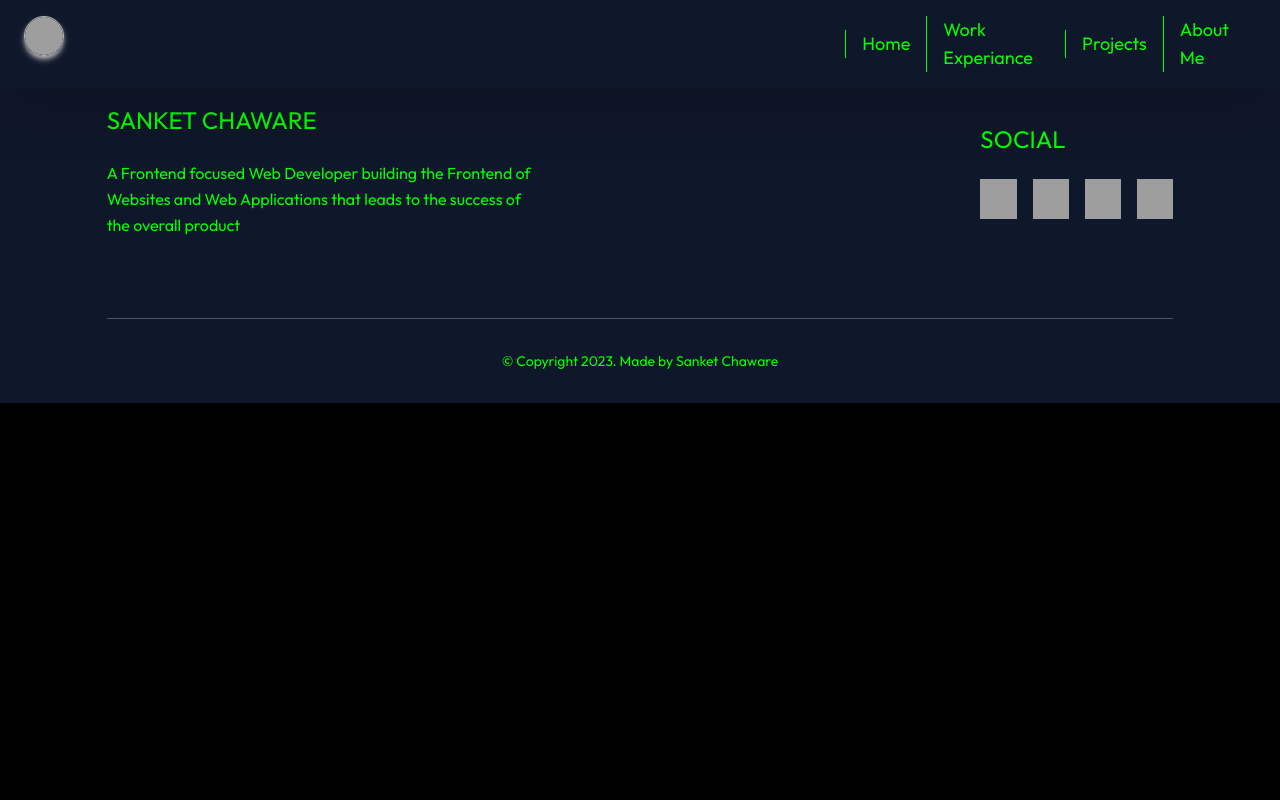
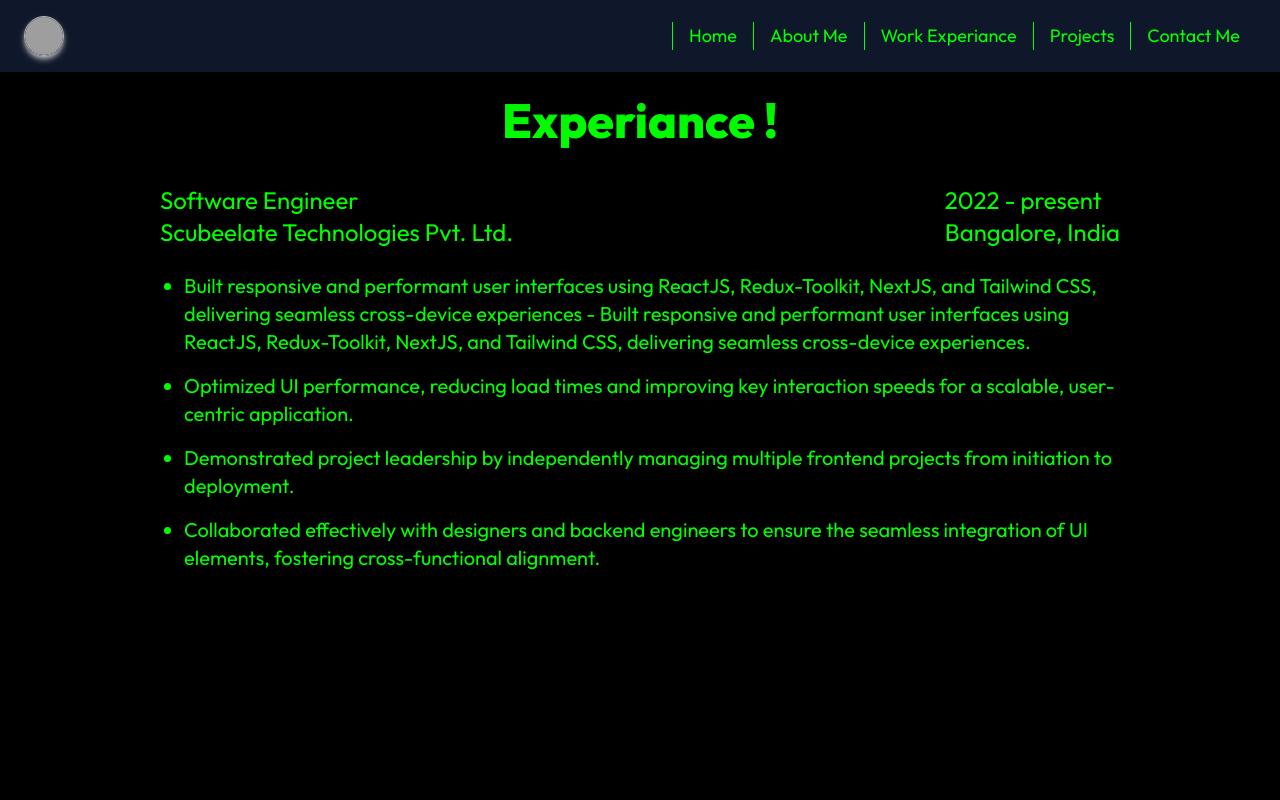
Before and after one commit to sanketnchaware/Portfolio-React, a React (Create React App) app: page /work-experiance in a window 1280 px wide. Shown: the top 800 px of the page. Built offline with nearby package versions, Linux system fonts and the light colour scheme; grey boxes are pictures that could not be loaded.

Commit message:
added projects and webpack

```diff
--- a/src/Components/About.jsx
+++ b/src/Components/About.jsx
@@ -5,7 +5,7 @@ import CutomButton from "./CustomButton";
 const About = () => {
   return (
     <div id="About Me" className=" ">
-      <div className="flex  sm:h-screen items-center">
+      <div id="about" className="flex    sm:h-screen items-center">
         <div className=" ">
           <p className="heading">About Me !</p>
           <br />
--- a/src/Components/Contact.jsx
+++ b/src/Components/Contact.jsx
@@ -17,8 +17,10 @@ const Contact = () => {
   };
 
   return (
-    <div className="space-y-10   my-20 sm:my-44 ">
-      <p className="heading">Contact Me !</p>
+    <div className="   h-screen      ">
+      <div className="flex w-full h-full items-center">
+        <div className="w-full  space-y-8">
+          <p className="heading ">Contact Me !</p>
 
           <form
             onsubmit={handleSubmit}
@@ -57,6 +59,8 @@ const Contact = () => {
             <CustomButton title="Submit" />
           </form>
         </div>
+      </div>
+    </div>
   );
 };
 
--- a/src/Components/Experiance.jsx
+++ b/src/Components/Experiance.jsx
@@ -1,9 +1,46 @@
-import React from 'react'
+import React from "react";
 
 const Experiance = () => {
   return (
-    <div>Experiance</div>
-  )
-}
+    <div className="w-9/12 m-auto h-screen  pt-24  ">
+      <div className="">
+        <p className="heading ">Experiance !</p>
 
-export default Experiance
+        <div className=" text-2xl flex mt-10 items-center  justify-between">
+          <div>
+            <p>Software Engineer</p>
+            <p>Scubeelate Technologies Pvt. Ltd.</p>
+          </div>
+          <div>
+            <p>2022 - present</p> <p>Bangalore, India</p>
+          </div>
+        </div>
+        <br />
+        <ul className="list-disc pl-6 space-y-4">
+          <li className="text-xl">
+            Built responsive and performant user interfaces using ReactJS,
+            Redux-Toolkit, NextJS, and Tailwind CSS, delivering seamless
+            cross-device experiences - Built responsive and performant user
+            interfaces using ReactJS, Redux-Toolkit, NextJS, and Tailwind CSS,
+            delivering seamless cross-device experiences.
+          </li>
+          <li className="text-xl">
+            Optimized UI performance, reducing load times and improving key
+            interaction speeds for a scalable, user-centric application.
+          </li>
+          <li className="text-xl">
+            Demonstrated project leadership by independently managing multiple
+            frontend projects from initiation to deployment.
+          </li>
+          <li className="text-xl">
+            Collaborated effectively with designers and backend engineers to
+            ensure the seamless integration of UI elements, fostering
+            cross-functional alignment.
+          </li>
+        </ul>
+      </div>
+    </div>
+  );
+};
+
+export default Experiance;
--- a/src/Components/Home.jsx
+++ b/src/Components/Home.jsx
@@ -6,12 +6,14 @@ import Contact from "./Contact";
 import Typewriter from "typewriter-effect";
 import gsap from "gsap/dist/gsap";
 import ScrollTrigger from "gsap/dist/ScrollTrigger";
+import Experiance from "./Experiance";
+import { Link } from "react-router-dom";
 
 const Home = () => {
   gsap.registerPlugin(ScrollTrigger);
 
   return (
-    <div className="snap_parent  space-y-44 ">
+    <div id="home" className="snap_parent  space-y-44 ">
       <div className="snap_child mt-12 sm:h-screen flex  items-center justify-center flex-col gap-20 ">
         <div className="w-11/12  sm:w-8/12 m-auto">
           <div className=" gap-4  flex sm:flex-row flex-col-reverse items-center  justify-between">
@@ -36,14 +38,22 @@ const Home = () => {
                 </p>
                 <br />
                 <div className="flex sm:justify-start justify-center items-center gap-4">
-                  <img className="w-6 h-6" src="/icons/linkedin.svg" alt="" />
-                  <img className="w-8 h-8" src="/icons/github.svg" alt="" />
+                  <Link to="/" className="">
+                    <img className="w-6 h-6" src="/icons/linkedin.svg" alt="" />
+                  </Link>
+                  <Link to="/">
+                    <img className="w-8 h-8" src="/icons/github.svg" alt="" />
+                  </Link>
                 </div>
               </p>
             </div>
             <div className="w-8/12 m-auto sm:w-6/12">
               <div className="blob   w-full h-60 sm:h-80 relative overflow-hidden my-10 sm:my-20">
-                <img src="/images/profile.webp " className=" absolute" alt="" />
+                <img
+                  src="/images/profile.webp "
+                  className="-top-5 absolute"
+                  alt=""
+                />
                 <div className="bg-hackingGreen opacity-50 -z-10 absolute  w-full h-full"></div>
               </div>
             </div>
@@ -67,10 +77,14 @@ const Home = () => {
 
       <About />
 
-      <div className="snap_child">
+      <div id="experiance" className="">
+        <Experiance />
+      </div>
+
+      <div id="projects" className="snap_child">
         <Projects />
       </div>
-      <div className="snap_child">
+      <div id="contact" className="snap_child">
         <Contact />
       </div>
     </div>
--- a/src/Components/Navbar.jsx
+++ b/src/Components/Navbar.jsx
@@ -1,15 +1,18 @@
 import React from "react";
 
 const Navbar = () => {
-  const ShowComponent = () => {
-    const element = document.getElementById("theelementsid");
-
-    if (element) {
-      window.scroll({
-        top: element.scrollTop,
+  const ShowComponent = (itemid) => {
+    console.log("itemid:", itemid);
+    document.querySelector(`.${itemid}`).scrollIntoView({
       behavior: "smooth",
     });
-    }
+
+    // if (element) {
+    //   window.scroll({
+    //     top: element.scrollTop,
+    //     behavior: "smooth",
+    //   });
+    // }
   };
   return (
     <nav className="flex bg-slate-900 fixed top-0  h-auto z-50 backdrop-blur-3xl  w-full px-6 py-4  justify-between drop-shadow-2xl decoration-purple-400">
@@ -22,19 +25,33 @@ const Navbar = () => {
           alt="profile_photo"
         />
       </div>
-      <div className="navlinks  hidden sm:flex justify-between  w-4/12  ">
-        {["Home", "Work Experiance", "Projects", "About Me"].map((item) => {
+      <div className="navlinks  hidden sm:flex justify-between   w-fit  ">
+        {React.Children.toArray(
+          [
+            { name: "Home", url: "home" },
+            { name: "About Me ", url: "about" },
+            { name: "Work Experiance", url: "experiance" },
+            { name: "Projects", url: "projects" },
+            { name: "Contact Me", url: "contact" },
+          ].map(({ name, url }) => {
             return (
-            <p
-              id={item}
+              <a
+                className="cursor-pointer"
                 onClick={() => {
-                ShowComponent(item);
+                  document.querySelector(`#${url}`).scrollIntoView({
+                    behavior: "smooth",
+                  });
                 }}
+                // href={`#${url}`}
+                // onClick={() => {
+                //   ShowComponent(url);
+                // }}
               >
-              {item}
-            </p>
+                {name}
+              </a>
             );
-        })}
+          })
+        )}
       </div>
     </nav>
   );
--- a/src/Components/Projects.jsx
+++ b/src/Components/Projects.jsx
@@ -1,20 +1,9 @@
-import React from "react";
+import React, { useState } from "react";
 
 import CustomButton from "./CustomButton";
 import { Link } from "react-router-dom";
 
-const Projects = () => {
-  return (
-    <div id="About Me" className="space-y-10">
-      <p className="heading">Projects !</p>
-
-      <div className="flex justify-center text-2xl w-9/12 m-auto">
-        <p className="text-center leading-normal">
-          Here you will find some of projects that I worked on.
-        </p>
-      </div>
-
-      {[
+const projects = [
   {
     name: "Zaincare",
     img: "/images/zaincare.webp",
@@ -69,9 +58,28 @@ const Projects = () => {
     description:
       " Lorem ipsum dolor sit, amet consectetur adipisicing elit. Atque, in. A numquam vel repellendus dolorum odit impeditsuscipit praesentium facilis libero enim dolor quibusdam vitaeblanditiis, cum quasi exercitationem officiis.",
   },
-      ].map(({ name, img, description }, index) => {
+];
+
+const Projects = () => {
+  const [projectsCount, setProjectsCount] = useState(3);
   return (
-          <div className="grid  grid-cols-1 sm:grid-cols-2 justify-between gap-10 w-10/12 m-auto">
+    <div id="About Me" className="py-24 space-y-10">
+      <p className="heading">Projects !</p>
+
+      <div className="flex justify-center text-2xl w-9/12 m-auto">
+        <p className="text-center leading-normal">
+          Here you will find some of projects that I worked on.
+        </p>
+      </div>
+
+      {React.Children.toArray(
+        projects.map(({ name, img, description }, index) => {
+          return (
+            <div
+              className={`${
+                index < projectsCount ? "grid" : "hidden"
+              }   grid-cols-1 sm:grid-cols-2 justify-between gap-10 w-10/12 m-auto`}
+            >
               <div className="border border-hackingGreen rounded-xl w-full h-fit p-2 ">
                 <img src={img} className="rounded-xl" alt="proj_image" />
               </div>
@@ -93,7 +101,32 @@ const Projects = () => {
               </div>
             </div>
           );
-      })}
+        })
+      )}
+
+      {projects.length !== projectsCount ? (
+        <div className="flex justify-between items-center">
+          <button
+            className="underline text-2xl m-auto"
+            onClick={() => {
+              setProjectsCount(projects.length);
+            }}
+          >
+            View More
+          </button>
+        </div>
+      ) : (
+        <div className="flex justify-between items-center">
+          <button
+            className="underline text-2xl m-auto"
+            onClick={() => {
+              setProjectsCount(3);
+            }}
+          >
+            View Less
+          </button>
+        </div>
+      )}
     </div>
   );
 };
--- a/src/index.js
+++ b/src/index.js
@@ -7,11 +7,9 @@ import { BrowserRouter } from "react-router-dom";
 
 const root = ReactDOM.createRoot(document.getElementById("root"));
 root.render(
-  <React.StrictMode>
-    <BrowserRouter>
-      <App />
-    </BrowserRouter>
-  </React.StrictMode>
+  <BrowserRouter>
+    <App />
+  </BrowserRouter>
 );
 
 // If you want to start measuring performance in your app, pass a function
--- a/src/index.scss
+++ b/src/index.scss
@@ -7,21 +7,15 @@ body {
 }
 
 
-
-
-*{
-  // @apply debug
-}
-
 .debug {
   border: 1px solid red;
 }
 
-.navlinks p:hover {
-  @apply  border-b  font-Outfit  border-l-0 shadow-sm  border-hackingGreen;
+.navlinks a:hover {
+  @apply  border-b font-Outfit  border-l-0 shadow-xl   border-hackingGreen;
 }
 
-.navlinks p {
+.navlinks a {
   @apply cursor-pointer text-lg  m-auto px-4 border-l  border-hackingGreen;
 }
 
@@ -83,7 +77,6 @@ input, textarea{
 
 
 
-// fonts typography
 
 
 
@@ -99,6 +92,7 @@ input, textarea{
 .debug {
   @apply border border-red-800;
 }
+
 
 h1 {
   @apply sm:tracking-[6px] tracking-[4px] font-normal text-[18px] md:text-[22px] xl:text-[28px] 2xl:text-[32px] 3xl:text-[36px];
--- /dev/null
+++ b/webpack.config.js
@@ -0,0 +1,23 @@
+const path = require("path");
+const { babel } = require("babel-loader");
+module.exports = {
+  entry: "./src/index.js",
+  output: {
+    filename: "bundle.js", // Name of the bundled file
+    path: path.resolve(__dirname, "dist"), // Output directory (replace with your desired path)
+  },
+  module: {
+    rules: [
+      {
+        test: /\.jsx $/, // This rule matches all JavaScript files
+        exclude: /node_modules/, // Excludes files in the node_modules folder
+        use: {
+          loader: "babel-loader",
+          options: {
+            presets: ["@babel/preset-env", "@babel/preset-react"], // Add presets for JSX and environment
+          },
+        },
+      },
+    ],
+  },
+};
```
Also changed, not shown: package.json (+7 -1 lines), public/index.html (+7 -4 lines), 2 other files (tests, documents, lock files or other folders). Lines whose indentation alone changed are shown as unchanged.
